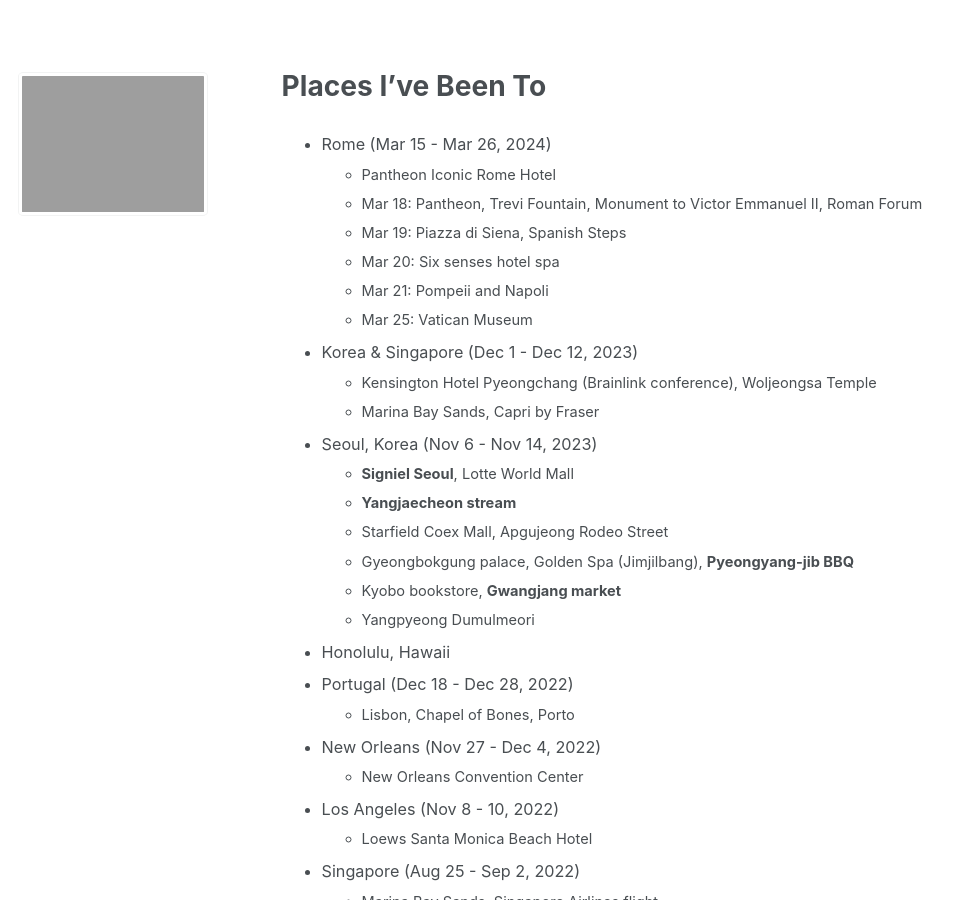
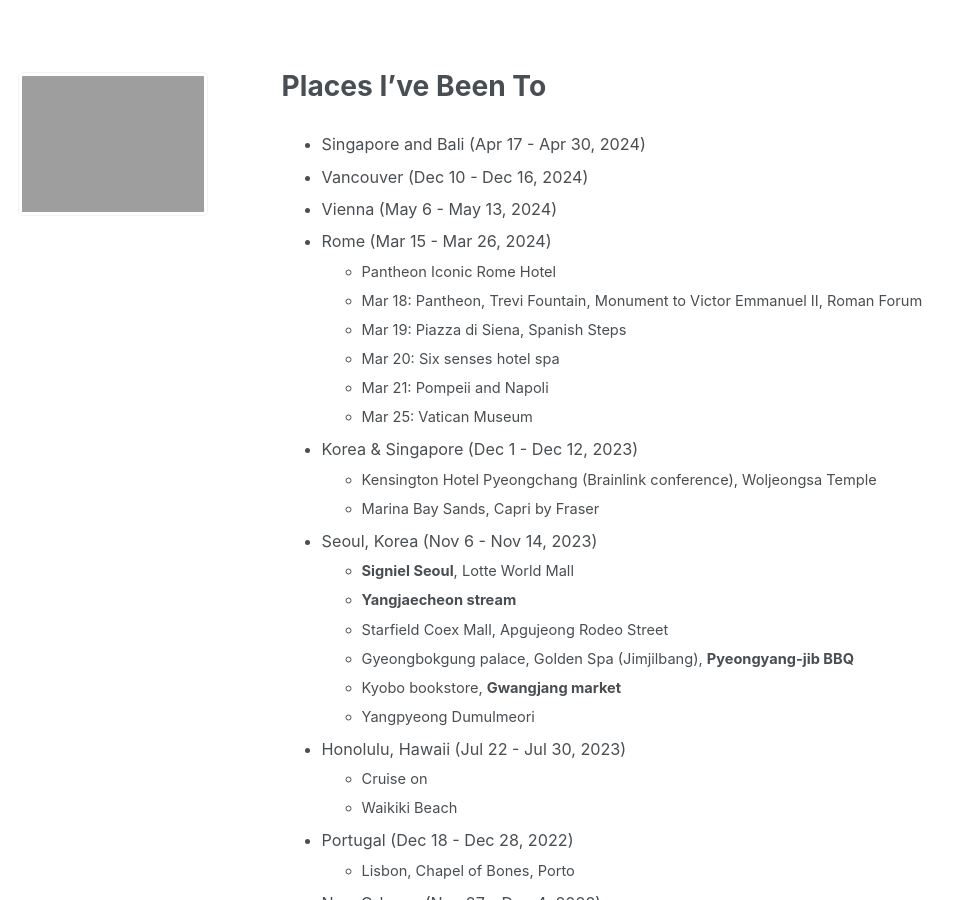
Before and after one commit to jasonwei20/jasonwei20.github.io, a Jekyll site: the page built from _pages/places_ive_been.md, in a window 1280 px wide and 900 px high. Shown: the whole window, without its empty margins (0-967 px from the left). Built offline with Jekyll 4.4.1, drawn with Linux system fonts in a browser that asks for light colours.

Commit message:
Update places_ive_been.md

```diff
--- a/_pages/places_ive_been.md
+++ b/_pages/places_ive_been.md
@@ -6,6 +6,9 @@
 
 {% include base_path %}
 
+*   Singapore and Bali (Apr 17 - Apr 30, 2024)
+*   Vancouver (Dec 10 - Dec 16, 2024)
+*   Vienna (May 6 - May 13, 2024)
 *   Rome (Mar 15 - Mar 26, 2024)
     *   Pantheon Iconic Rome Hotel
     *   Mar 18: Pantheon, Trevi Fountain, Monument to Victor Emmanuel II, Roman Forum
@@ -23,7 +26,9 @@
     *   Gyeongbokgung palace, Golden Spa (Jimjilbang), **Pyeongyang-jib BBQ**
     *   Kyobo bookstore, **Gwangjang market**
     *   Yangpyeong Dumulmeori
-*   Honolulu, Hawaii
+*   Honolulu, Hawaii (Jul 22 - Jul 30, 2023)
+    *   Cruise on
+    *   Waikiki Beach
 *   Portugal (Dec 18 - Dec 28, 2022)
     *   Lisbon, Chapel of Bones, Porto
 *   New Orleans (Nov 27 - Dec 4, 2022)
```
